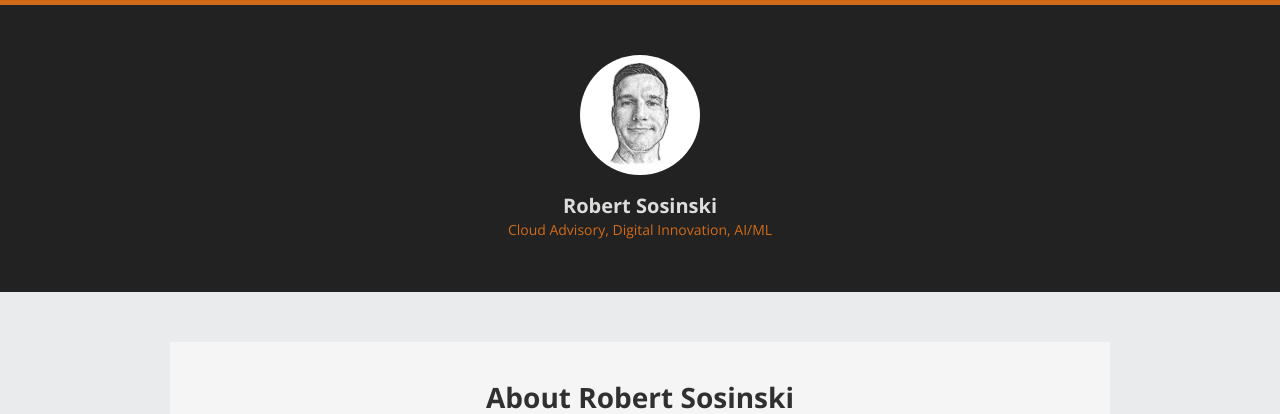
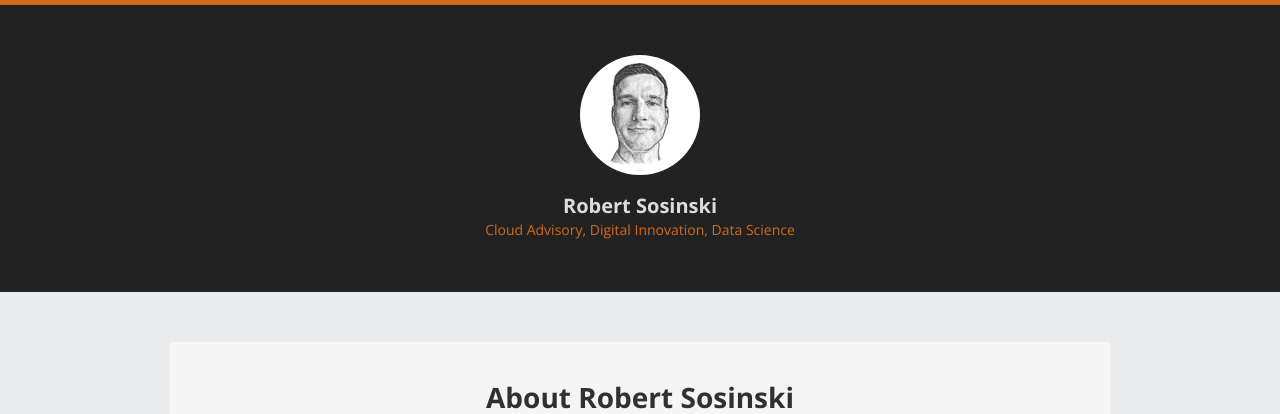
Before and after one commit to robertsosinski/robertsosinski.github.com, a Jekyll site: the page built from index.html, in a window 1280 px wide. Shown: the top 414 px of the page. Built offline with Jekyll 4.4.1, drawn with Linux system fonts in a browser that asks for light colours.

Commit message:
header update

```diff
--- a/_includes/header.html
+++ b/_includes/header.html
@@ -19,7 +19,7 @@
             </div>
             <div id="site-heading">
                 <h2 class="title">Robert Sosinski</h2>
-                <h3 class="subtitle">Cloud Advisory, Digital Innovation, AI/ML</h3>
+                <h3 class="subtitle">Cloud Advisory, Digital Innovation, Data Science</h3>
             </div>
             <div id="contact-wrapper">
                 <div id="contact-content">
```
